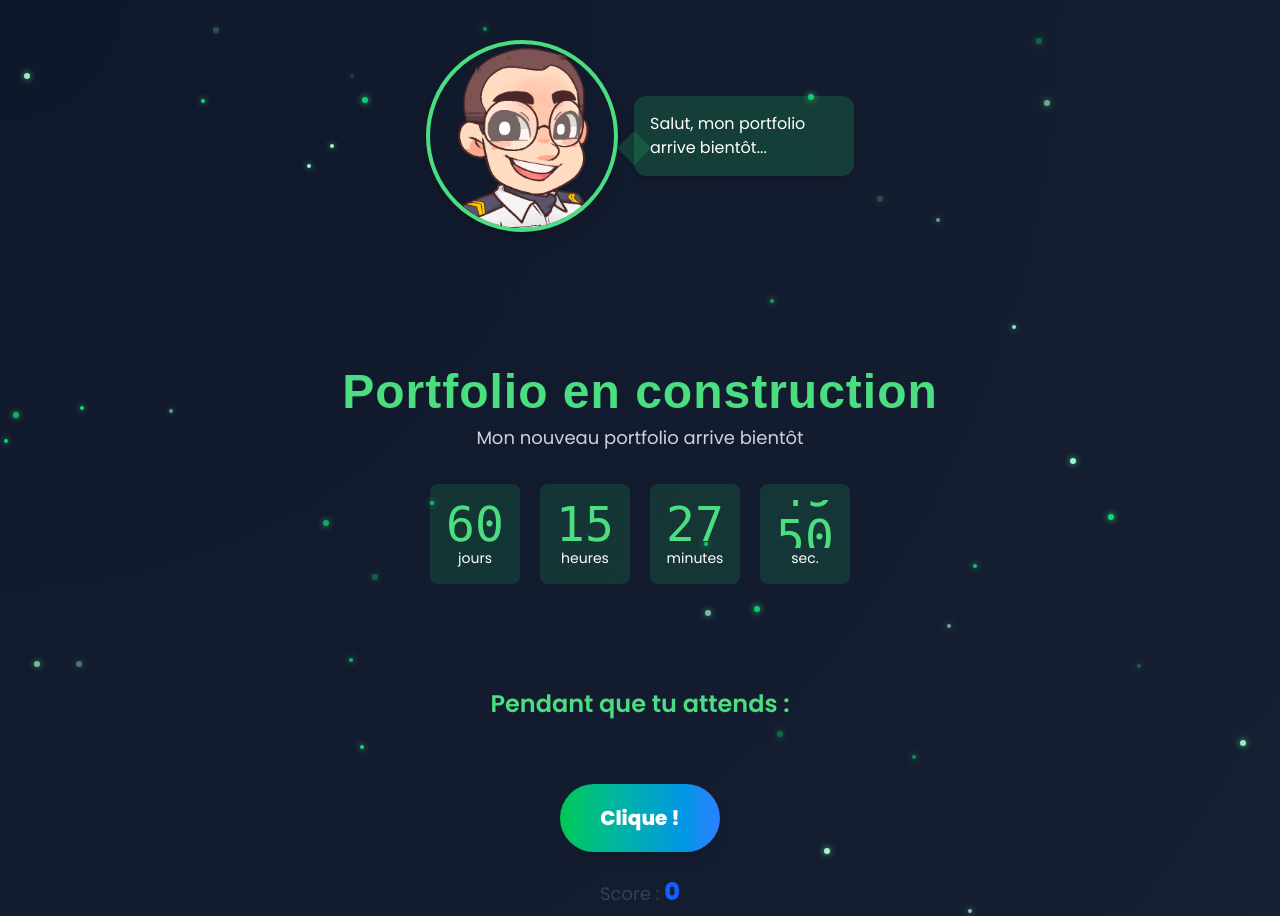
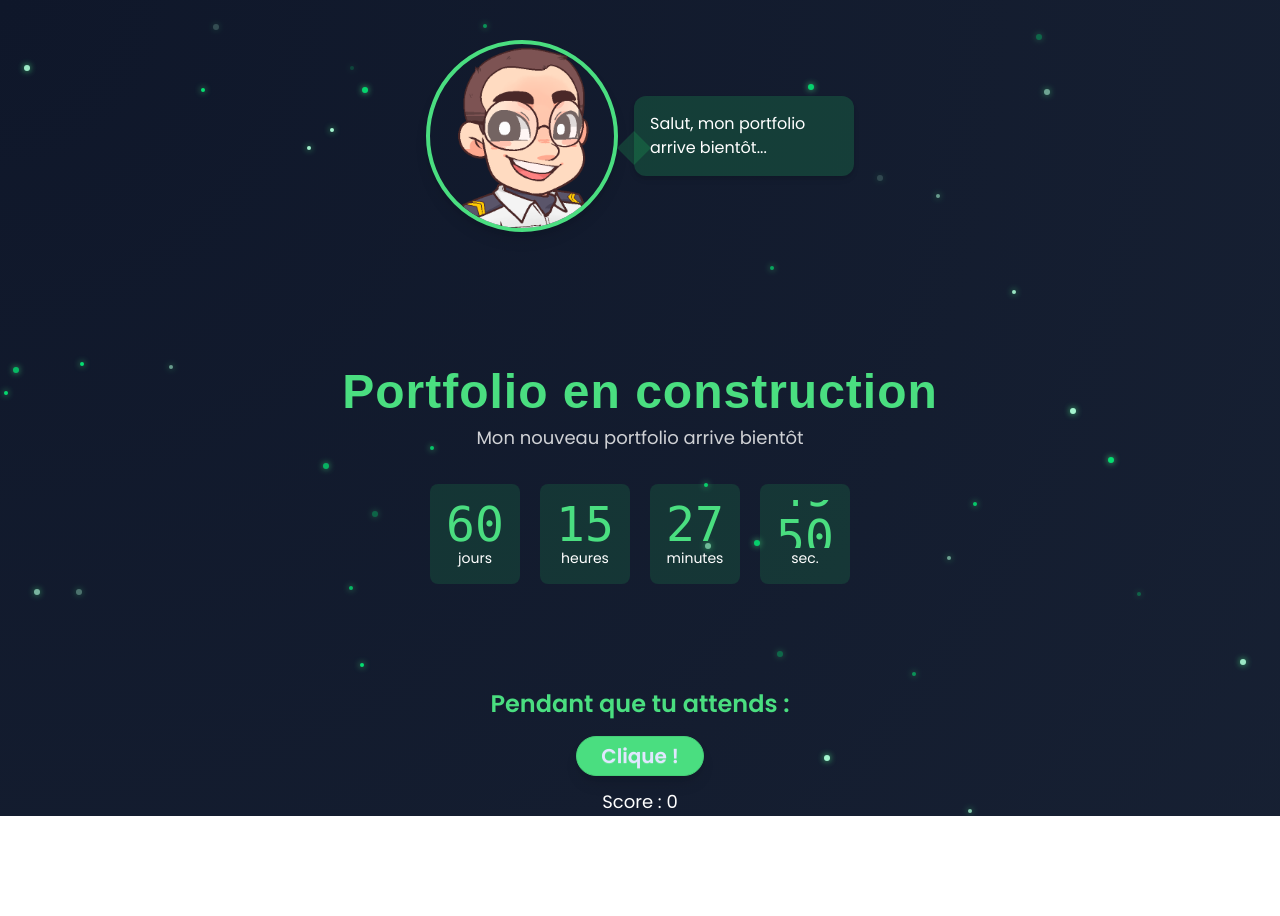
Before and after one commit to AkariSensei/portfolio-attente, a React (Vite) app: page / in a window 1280 px wide. After the commit the page ends 816 px from the top, so only its background shows below. Built offline with nearby package versions, Linux system fonts and the light colour scheme.

Commit message:
Fin de test retour arrière

```diff
--- a/src/components/MiniGame.tsx
+++ b/src/components/MiniGame.tsx
@@ -1,193 +1,42 @@
-import { useState, useCallback, useEffect } from "react";
+import { useState } from "react";
+import { motion } from "framer-motion";
 
 interface MiniGameProps {
     score: number;
     setScore: React.Dispatch<React.SetStateAction<number>>;
 }
 
-interface FloatingText {
-    id: number;
-    value: number;
-    x: number;
-    y: number;
-}
+export default function MiniGame({ score, setScore }: MiniGameProps) {
+    const [plusOne, setPlusOne] = useState<number[]>([]);
 
-export default function MiniGame({ score, setScore }: MiniGameProps) {
-    const [floatingTexts, setFloatingTexts] = useState<FloatingText[]>([]);
-    const [multiplier, setMultiplier] = useState(1);
-    const [combo, setCombo] = useState(0);
-    const [lastClickTime, setLastClickTime] = useState(0);
-    const [isShaking, setIsShaking] = useState(false);
-
-    // Système de combo : si on clique rapidement, le multiplicateur augmente
-    useEffect(() => {
-        const timer = setTimeout(() => {
-            if (Date.now() - lastClickTime > 1000) {
-                setCombo(0);
-                setMultiplier(1);
-            }
-        }, 1000);
-        return () => clearTimeout(timer);
-    }, [lastClickTime]);
-
-    const getScoreIncrement = useCallback(() => {
-        // Points de base + bonus de combo
-        const basePoints = 1;
-        const comboBonus = Math.floor(combo / 5); // Bonus tous les 5 clics
-        return basePoints + comboBonus;
-    }, [combo]);
-
-    const handleButtonClick = useCallback((event: React.MouseEvent<HTMLButtonElement>) => {
-        const now = Date.now();
-        const rect = event.currentTarget.getBoundingClientRect();
-
-        // Position relative au bouton pour l'animation
-        const x = event.clientX - rect.left - rect.width / 2;
-        const y = event.clientY - rect.top - rect.height / 2;
-
-        const increment = getScoreIncrement();
-
-        // Mise à jour du score
-        setScore((prev) => prev + increment);
-
-        // Système de combo
-        if (now - lastClickTime < 500) {
-            setCombo(prev => prev + 1);
-            setMultiplier(Math.min(5, Math.floor(combo / 3) + 1));
-        } else {
-            setCombo(1);
-            setMultiplier(1);
-        }
-        setLastClickTime(now);
-
-        // Animation de secousse
-        setIsShaking(true);
-        setTimeout(() => setIsShaking(false), 150);
-
-        // Texte flottant
-        const floatingText: FloatingText = {
-            id: now,
-            value: increment,
-            x: x + (Math.random() - 0.5) * 40, // Variation aléatoire
-            y: y + (Math.random() - 0.5) * 20,
-        };
-
-        setFloatingTexts(prev => [...prev, floatingText]);
-
-        // Nettoyer le texte après l'animation
-        setTimeout(() => {
-            setFloatingTexts(prev => prev.filter(text => text.id !== floatingText.id));
-        }, 1000);
-    }, [getScoreIncrement, lastClickTime, combo, setScore]);
-
-    const getButtonColor = () => {
-        if (combo >= 20) return "from-purple-500 to-pink-500";
-        if (combo >= 15) return "from-red-500 to-orange-500";
-        if (combo >= 10) return "from-orange-500 to-yellow-500";
-        if (combo >= 5) return "from-blue-500 to-purple-500";
-        return "from-green-500 to-blue-500";
-    };
-
-    const getComboText = () => {
-        if (combo >= 20) return "🔥 INCROYABLE! 🔥";
-        if (combo >= 15) return "⚡ FANTASTIQUE! ⚡";
-        if (combo >= 10) return "✨ SUPER! ✨";
-        if (combo >= 5) return "🎯 Combo!";
-        return "";
+    const handleButtonClick = () => {
+        setScore((prev) => prev + 1);
+        const id = Date.now();
+        setPlusOne((prev) => [...prev, id]);
+        setTimeout(() => setPlusOne((prev) => prev.filter((x) => x !== id)), 600);
     };
 
     return (
         <div className="mt-12 sm:mt-16 flex flex-col items-center relative px-4">
-            <h2 className="text-lg sm:text-2xl mb-4 font-semibold text-gray-800">
-                Pendant que tu attends :
-            </h2>
-
-            {/* Indicateurs de combo */}
-            <div className="mb-4 text-center min-h-[2rem]">
-                {combo >= 5 && (
-                    <div className="animate-pulse">
-                        <div className="text-lg font-bold text-purple-600">
-                            {getComboText()}
-                        </div>
-                        <div className="text-sm text-gray-600">
-                            Combo: {combo} | Multiplicateur: x{multiplier}
-                        </div>
-                    </div>
-                )}
-            </div>
-
-            {/* Bouton principal */}
-            <div className="relative">
-                <button
-                    onClick={handleButtonClick}
-                    className={`
-                        relative overflow-hidden
-                        bg-gradient-to-r ${getButtonColor()}
-                        text-white text-lg sm:text-xl font-bold
-                        px-8 py-4 sm:px-10 sm:py-5
-                        rounded-full shadow-lg
-                        transform transition-all duration-150
-                        hover:scale-105 active:scale-95
-                        ${isShaking ? 'animate-pulse' : ''}
-                        focus:outline-none focus:ring-4 focus:ring-blue-300
-                    `}
-                    style={{
-                        transform: isShaking ? 'translate(1px, 1px)' : 'translate(0, 0)'
-                    }}
-                >
-                    Clique !
-
-                    {/* Effet de brillance */}
-                    <div className="absolute inset-0 bg-white opacity-0 hover:opacity-20 transition-opacity duration-200 rounded-full"></div>
-                </button>
-
-                {/* Textes flottants */}
-                {floatingTexts.map((text) => (
-                    <div
-                        key={text.id}
-                        className="absolute pointer-events-none z-10 animate-bounce opacity-100"
-                        style={{
-                            left: '50%',
-                            top: '50%',
-                            transform: `translate(calc(-50% + ${text.x}px), calc(-50% + ${text.y}px))`,
-                            transition: 'opacity 1s ease-out, transform 1s ease-out',
-                        }}
+            <h2 className="text-lg sm:text-2xl mb-4 font-semibold">Pendant que tu attends :</h2>
+            <button
+                onClick={handleButtonClick}
+                className="btn btn-primary text-lg sm:text-xl px-5 py-2 sm:px-6 sm:py-3 rounded-full shadow-lg hover:scale-105 transition-transform relative"
+            >
+                Clique !
+                {plusOne.map((id) => (
+                    <motion.span
+                        key={id}
+                        initial={{ opacity: 1, y: 0 }}
+                        animate={{ opacity: 0, y: -40 }}
+                        transition={{ duration: 0.6 }}
+                        className="absolute left-1/2 -translate-x-1/2 text-green-400 font-bold"
                     >
-                        <span className={`
-                            text-2xl font-bold
-                            ${text.value > 1 ? 'text-yellow-400' : 'text-green-400'}
-                            drop-shadow-md animate-pulse
-                        `}>
-                            +{text.value}
-                        </span>
-                    </div>
+                        +1
+                    </motion.span>
                 ))}
-            </div>
-
-            {/* Affichage du score */}
-            <div className="mt-6 text-center">
-                <p className="text-base sm:text-lg text-gray-700">
-                    Score : <span className="font-bold text-2xl text-blue-600">{score}</span>
-                </p>
-                <div className="mt-2 text-sm text-gray-500">
-                    {score > 0 && (
-                        <p>Clics par seconde: ~{(score / ((Date.now() - (Date.now() - 10000)) / 1000) || 0).toFixed(1)}</p>
-                    )}
-                </div>
-            </div>
-
-            {/* Barre de progression vers le prochain bonus */}
-            {combo > 0 && (
-                <div className="mt-4 w-48 bg-gray-200 rounded-full h-2">
-                    <div
-                        className="bg-gradient-to-r from-blue-500 to-purple-500 h-2 rounded-full transition-all duration-300"
-                        style={{ width: `${(combo % 5) * 20}%` }}
-                    ></div>
-                    <p className="text-xs text-center mt-1 text-gray-600">
-                        {5 - (combo % 5)} clics jusqu'au prochain bonus
-                    </p>
-                </div>
-            )}
+            </button>
+            <p className="mt-3 text-base sm:text-lg">Score : {score}</p>
         </div>
     );
 }
```
